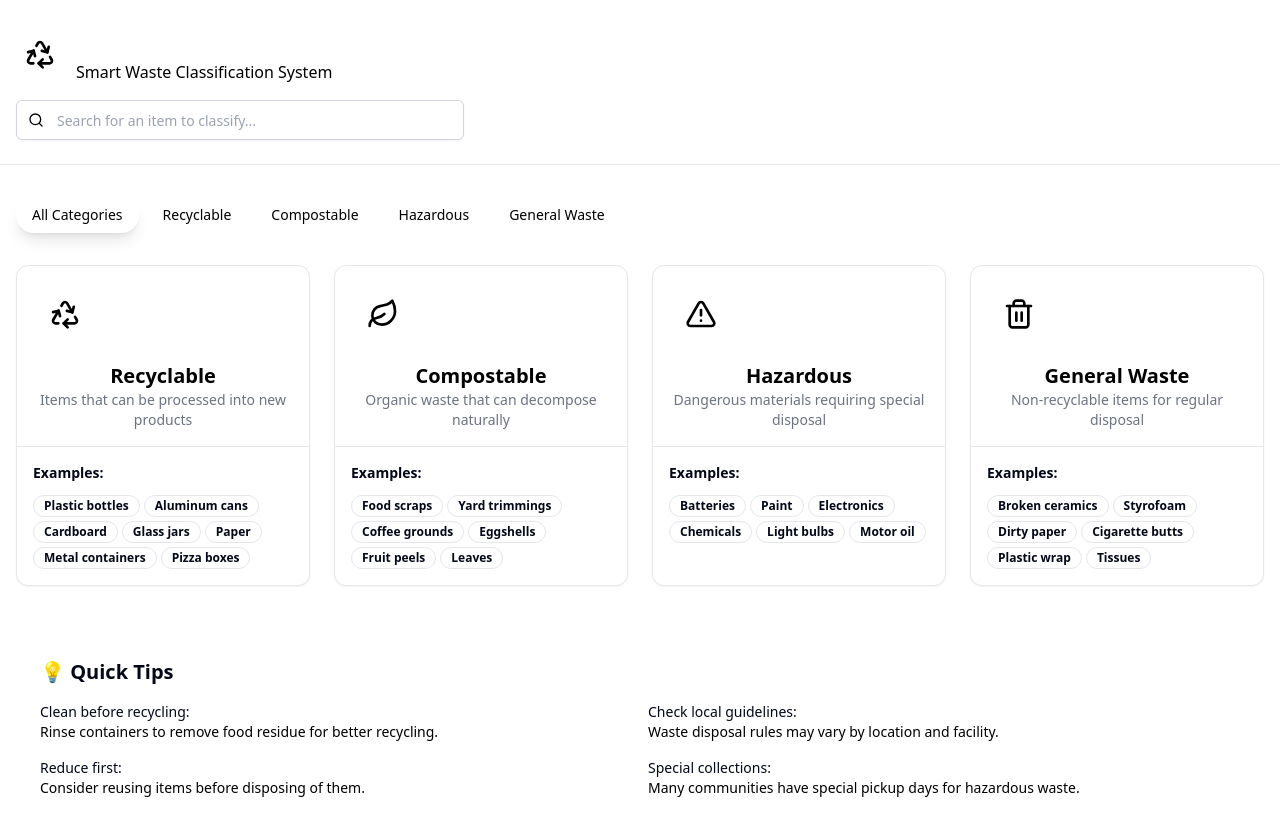
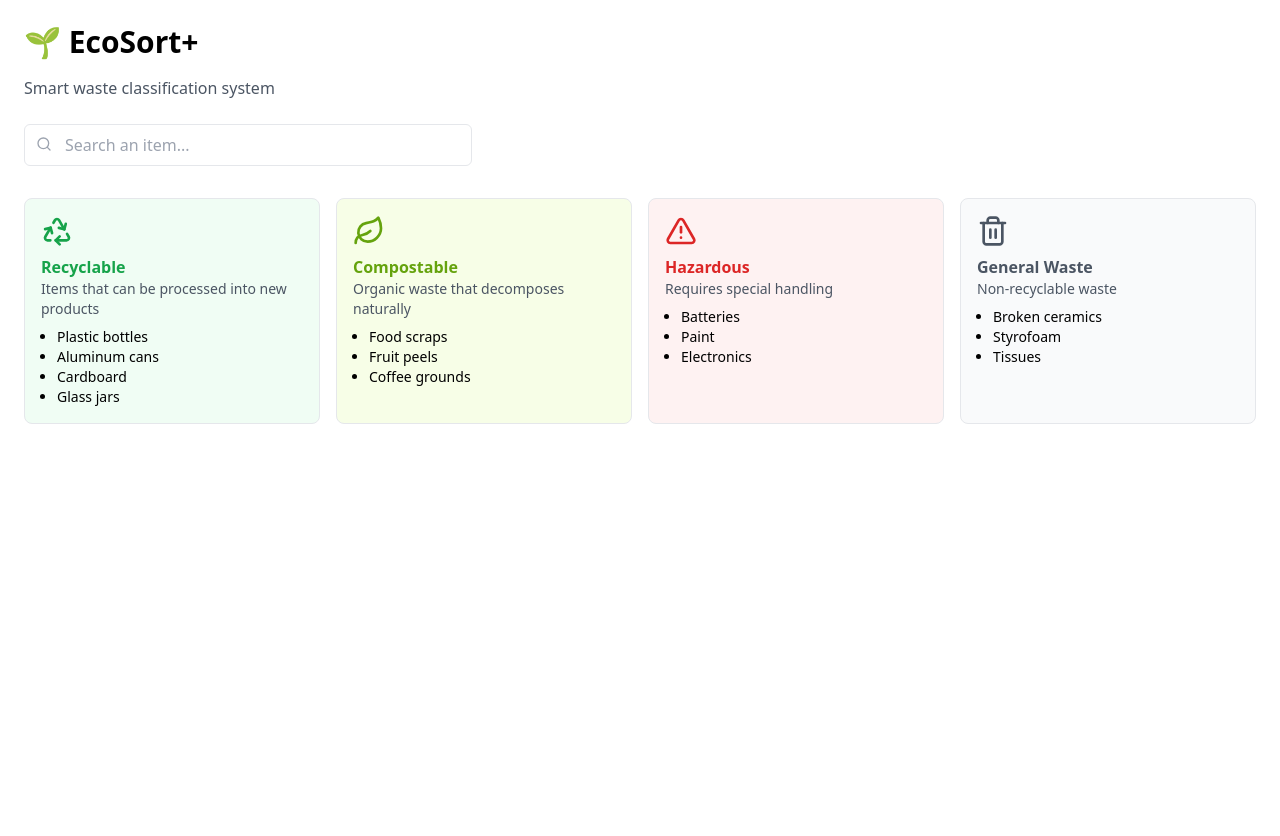
Before and after one commit to CoderPrachijha/EcoSort-, a Next.js app: page /waste-classification in a window 1280 px wide. Shown: the top 836 px of the page. After the commit the page ends 800 px from the top, so only its background shows below. Built offline with nearby package versions, Linux system fonts and the light colour scheme.

Commit message:
Update page.tsx

```diff
--- a/app/waste-classification/page.tsx
+++ b/app/waste-classification/page.tsx
@@ -2,242 +2,111 @@
 
 import { useState } from "react";
 import { Search, Recycle, Leaf, AlertTriangle, Trash2 } from "lucide-react";
-import { Input } from "@/components/ui/input";
-import { Card, CardContent, CardDescription, CardHeader, CardTitle } from "@/components/ui/card";
-import { Badge } from "@/components/ui/badge";
 
 const wasteCategories = [
   {
     id: "recyclable",
     name: "Recyclable",
     icon: Recycle,
-    color: "recycle",
-    bgClass: "bg-recycle",
-    textClass: "text-recycle",
-    iconBgClass: "bg-recycle/10",
-    badgeClass: "bg-recycle/10 text-recycle border-recycle/20",
-    buttonClass: "bg-recycle text-recycle-foreground",
-    hoverBadgeClass: "hover:bg-recycle/10",
+    color: "text-green-600",
+    bg: "bg-green-50",
     description: "Items that can be processed into new products",
-    examples: ["Plastic bottles", "Aluminum cans", "Cardboard", "Glass jars", "Paper", "Metal containers", "Pizza boxes"]
+    examples: ["Plastic bottles", "Aluminum cans", "Cardboard", "Glass jars"]
   },
   {
     id: "compostable",
     name: "Compostable",
     icon: Leaf,
-    color: "compost",
-    bgClass: "bg-compost",
-    textClass: "text-compost",
-    iconBgClass: "bg-compost/10",
-    badgeClass: "bg-compost/10 text-compost border-compost/20",
-    buttonClass: "bg-compost text-compost-foreground",
-    hoverBadgeClass: "hover:bg-compost/10",
-    description: "Organic waste that can decompose naturally",
-    examples: ["Food scraps", "Yard trimmings", "Coffee grounds", "Eggshells", "Fruit peels", "Leaves"]
+    color: "text-lime-600",
+    bg: "bg-lime-50",
+    description: "Organic waste that decomposes naturally",
+    examples: ["Food scraps", "Fruit peels", "Coffee grounds"]
   },
   {
     id: "hazardous",
     name: "Hazardous",
     icon: AlertTriangle,
-    color: "hazard",
-    bgClass: "bg-hazard",
-    textClass: "text-hazard",
-    iconBgClass: "bg-hazard/10",
-    badgeClass: "bg-hazard/10 text-hazard border-hazard/20",
-    buttonClass: "bg-hazard text-hazard-foreground",
-    hoverBadgeClass: "hover:bg-hazard/10",
-    description: "Dangerous materials requiring special disposal",
-    examples: ["Batteries", "Paint", "Electronics", "Chemicals", "Light bulbs", "Motor oil"]
+    color: "text-red-600",
+    bg: "bg-red-50",
+    description: "Requires special handling",
+    examples: ["Batteries", "Paint", "Electronics"]
   },
   {
     id: "general",
     name: "General Waste",
     icon: Trash2,
-    color: "general",
-    bgClass: "bg-general",
-    textClass: "text-general",
-    iconBgClass: "bg-general/10",
-    badgeClass: "bg-general/10 text-general border-general/20",
-    buttonClass: "bg-general text-general-foreground",
-    hoverBadgeClass: "hover:bg-general/10",
-    description: "Non-recyclable items for regular disposal",
-    examples: ["Broken ceramics", "Styrofoam", "Dirty paper", "Cigarette butts", "Plastic wrap", "Tissues"]
+    color: "text-gray-600",
+    bg: "bg-gray-50",
+    description: "Non-recyclable waste",
+    examples: ["Broken ceramics", "Styrofoam", "Tissues"]
   }
 ];
 
-const allItems = wasteCategories.flatMap(category =>
-  category.examples.map(item => ({
-    item,
-    category: category.name,
-    color: category.color,
-    badgeClass: category.badgeClass
-  }))
+const allItems = wasteCategories.flatMap(cat =>
+  cat.examples.map(item => ({ item, category: cat.name }))
 );
 
 export default function Page() {
-  const [searchTerm, setSearchTerm] = useState("");
-  const [selectedCategory, setSelectedCategory] = useState<string | null>(null);
+  const [search, setSearch] = useState("");
 
-  const filteredItems = allItems.filter(({ item }) =>
-    item.toLowerCase().includes(searchTerm.toLowerCase())
+  const filtered = allItems.filter(i =>
+    i.item.toLowerCase().includes(search.toLowerCase())
   );
 
-  const displayedCategories = selectedCategory
-    ? wasteCategories.filter(cat => cat.id === selectedCategory)
-    : wasteCategories;
+  return (
+    <main className="min-h-screen bg-white p-6">
+      <h1 className="text-3xl font-bold mb-4">🌱 EcoSort+</h1>
+      <p className="text-gray-600 mb-6">
+        Smart waste classification system
+      </p>
 
-  return (
-    <div className="min-h-screen bg-background">
-      {/* Header */}
-      <header className="sticky top-0 z-10 backdrop-blur-md bg-background/80 border-b border-border">
-        <div className="container mx-auto px-4 py-6">
-          <div className="flex flex-col space-y-4">
-            <div className="flex items-center space-x-3">
-              <div className="p-2 rounded-xl bg-primary/10">
-                <Recycle className="h-8 w-8 text-primary" />
-              </div>
-              <div>
-                <h1 className="text-3xl font-bold bg-gradient-to-r from-primary to-primary/70 bg-clip-text text-transparent">
-                  EcoSort+
-                </h1>
-                <p className="text-muted-foreground">Smart Waste Classification System</p>
-              </div>
+      {/* Search */}
+      <div className="relative max-w-md mb-8">
+        <Search className="absolute left-3 top-3 text-gray-400 w-4 h-4" />
+        <input
+          value={search}
+          onChange={(e) => setSearch(e.target.value)}
+          placeholder="Search an item..."
+          className="w-full pl-10 pr-4 py-2 border rounded-md"
+        />
       </div>
 
-            {/* Search Bar */}
-            <div className="relative max-w-md">
-              <Search className="absolute left-3 top-1/2 transform -translate-y-1/2 text-muted-foreground h-4 w-4" />
-              <Input
-                placeholder="Search for an item to classify..."
-                value={searchTerm}
-                onChange={(e) => setSearchTerm(e.target.value)}
-                className="pl-10 bg-card border-border focus:ring-primary"
-              />
-            </div>
-          </div>
-        </div>
-      </header>
-
-      <main className="container mx-auto px-4 py-8">
       {/* Search Results */}
-        {searchTerm && (
+      {search && (
         <div className="mb-8">
-            <h2 className="text-xl font-semibold mb-4">
-              Search Results for "{searchTerm}" ({filteredItems.length} items found)
-            </h2>
-            <div className="grid gap-2">
-              {filteredItems.length > 0 ? (
-                filteredItems.map(({ item, category, badgeClass }, index) => (
-                  <div
-                    key={index}
-                    className="flex items-center justify-between p-3 bg-card border border-border rounded-lg hover:shadow-md transition-all duration-300"
-                  >
-                    <span className="font-medium">{item}</span>
-                    <Badge variant="secondary" className={badgeClass}>
-                      {category}
-                    </Badge>
+          <h2 className="font-semibold mb-2">Results:</h2>
+          {filtered.length > 0 ? (
+            filtered.map((i, idx) => (
+              <div key={idx} className="border p-2 rounded mb-1">
+                {i.item} → <span className="font-medium">{i.category}</span>
               </div>
             ))
           ) : (
-                <p className="text-muted-foreground">No items found matching "{searchTerm}"</p>
+            <p className="text-gray-500">No results found</p>
           )}
-            </div>
         </div>
       )}
 
-        {/* Category Filters */}
-        <div className="mb-8">
-          <div className="flex flex-wrap gap-2">
-            <button
-              onClick={() => setSelectedCategory(null)}
-              className={`px-4 py-2 rounded-full text-sm font-medium transition-all duration-300 ${
-                selectedCategory === null
-                  ? 'bg-primary text-primary-foreground shadow-lg'
-                  : 'bg-secondary text-secondary-foreground hover:bg-accent'
-              }`}
-            >
-              All Categories
-            </button>
-            {wasteCategories.map((category) => (
-              <button
-                key={category.id}
-                onClick={() => setSelectedCategory(category.id)}
-                className={`px-4 py-2 rounded-full text-sm font-medium transition-all duration-300 ${
-                  selectedCategory === category.id
-                    ? `${category.buttonClass} shadow-lg`
-                    : 'bg-secondary text-secondary-foreground hover:bg-accent'
-                }`}
-              >
-                {category.name}
-              </button>
+      {/* Categories */}
+      <div className="grid md:grid-cols-2 lg:grid-cols-4 gap-4">
+        {wasteCategories.map(cat => {
+          const Icon = cat.icon;
+          return (
+            <div key={cat.id} className={`p-4 rounded-lg border ${cat.bg}`}>
+              <Icon className={`w-8 h-8 mb-2 ${cat.color}`} />
+              <h3 className={`font-semibold ${cat.color}`}>{cat.name}</h3>
+              <p className="text-sm text-gray-600 mb-2">
+                {cat.description}
+              </p>
+              <ul className="text-sm list-disc ml-4">
+                {cat.examples.map((e, i) => (
+                  <li key={i}>{e}</li>
                 ))}
+              </ul>
             </div>
-        </div>
-
-        {/* Waste Categories Grid */}
-        <div className="grid grid-cols-1 md:grid-cols-2 lg:grid-cols-4 gap-6">
-          {displayedCategories.map((category) => {
-            const Icon = category.icon;
-            return (
-              <Card
-                key={category.id}
-                className="group hover:shadow-lg transition-all duration-300 hover:-translate-y-1 border-border"
-              >
-                <CardHeader className="text-center">
-                  <div className={`mx-auto p-4 rounded-full ${category.iconBgClass} mb-4 group-hover:scale-110 transition-transform duration-300`}>
-                    <Icon className={`h-8 w-8 ${category.textClass}`} />
-                  </div>
-                  <CardTitle className={`${category.textClass} text-xl`}>
-                    {category.name}
-                  </CardTitle>
-                  <CardDescription className="text-muted-foreground">
-                    {category.description}
-                  </CardDescription>
-                </CardHeader>
-                <CardContent>
-                  <div className="space-y-2">
-                    <h4 className="font-semibold text-sm text-foreground mb-3">Examples:</h4>
-                    <div className="flex flex-wrap gap-1">
-                      {category.examples.map((example, index) => (
-                        <Badge
-                          key={index}
-                          variant="outline"
-                          className={`text-xs ${category.badgeClass} ${category.hoverBadgeClass} transition-colors duration-200`}
-                        >
-                          {example}
-                        </Badge>
-                      ))}
-                    </div>
-                  </div>
-                </CardContent>
-              </Card>
           );
         })}
       </div>
-
-        {/* Tips Section */}
-        <div className="mt-12 bg-accent/30 rounded-xl p-6">
-          <h3 className="text-xl font-semibold mb-4 text-foreground">💡 Quick Tips</h3>
-          <div className="grid md:grid-cols-2 gap-4 text-sm text-muted-foreground">
-            <div>
-              <p className="font-medium text-foreground">Clean before recycling:</p>
-              <p>Rinse containers to remove food residue for better recycling.</p>
-            </div>
-            <div>
-              <p className="font-medium text-foreground">Check local guidelines:</p>
-              <p>Waste disposal rules may vary by location and facility.</p>
-            </div>
-            <div>
-              <p className="font-medium text-foreground">Reduce first:</p>
-              <p>Consider reusing items before disposing of them.</p>
-            </div>
-            <div>
-              <p className="font-medium text-foreground">Special collections:</p>
-              <p>Many communities have special pickup days for hazardous waste.</p>
-            </div>
-          </div>
-        </div>
     </main>
-    </div>
   );
 }
```
Lines whose indentation alone changed are shown as unchanged.
